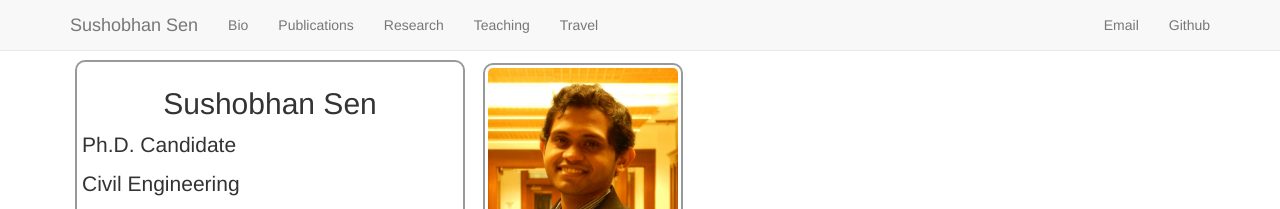
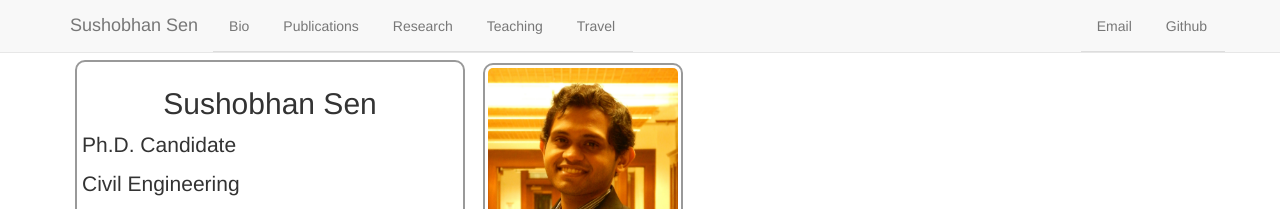
Before and after one commit to sushobhansen/sushobhansen.github.io, a Jekyll site: the page built from index.md, in a window 1280 px wide. Shown: the top 209 px of the page. Built offline with Jekyll 4.4.1, drawn with Linux system fonts in a browser that asks for light colours.

Commit message:
Added nav-tabs to navigation

```diff
--- a/_layouts/default.html
+++ b/_layouts/default.html
@@ -6,7 +6,7 @@
 		<div class="navbar navbar-default navbar-fixed-top" id="navigation">
 			<div class="container">
 				<a href="/" class="navbar-brand">Sushobhan Sen</a>
-				<ul class="nav navbar-nav">
+				<ul class="nav navbar-nav nav-tabs">
 					<li><a href="/bio.html">Bio</a></li>
 					<li><a href="/publications.html">Publications</a></li>
 					<li><a href="/research.html">Research</a></li>
@@ -14,7 +14,7 @@
 					<li><a href="/travel.html">Travel</a></li>
 				</ul>
 
-				<ul class="nav navbar-nav navbar-right">
+				<ul class="nav navbar-nav navbar-right nav-tabs">
 					<li><a href="mailto:sushobhan.sen@gmail.com">Email</a></li>
 					<li><a href="https://github.com/sushobhansen">Github</a></li>
 				</ul>
```
